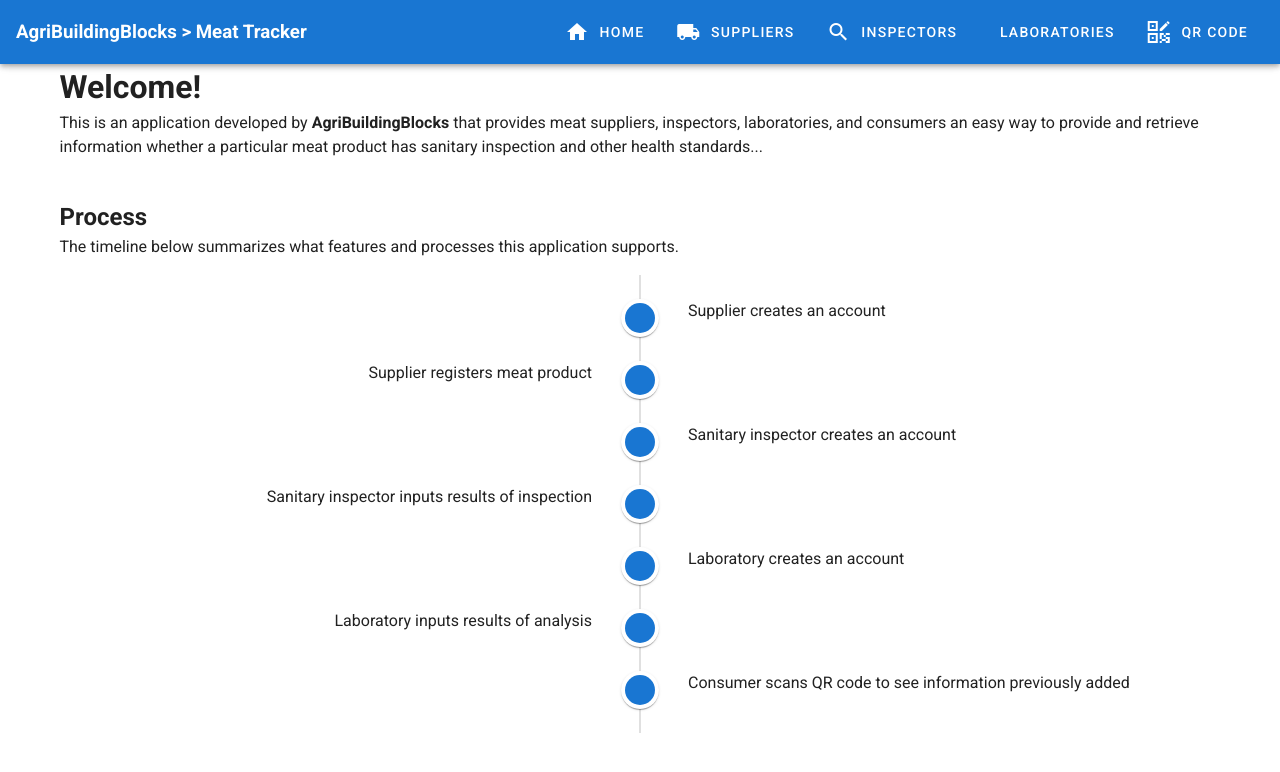
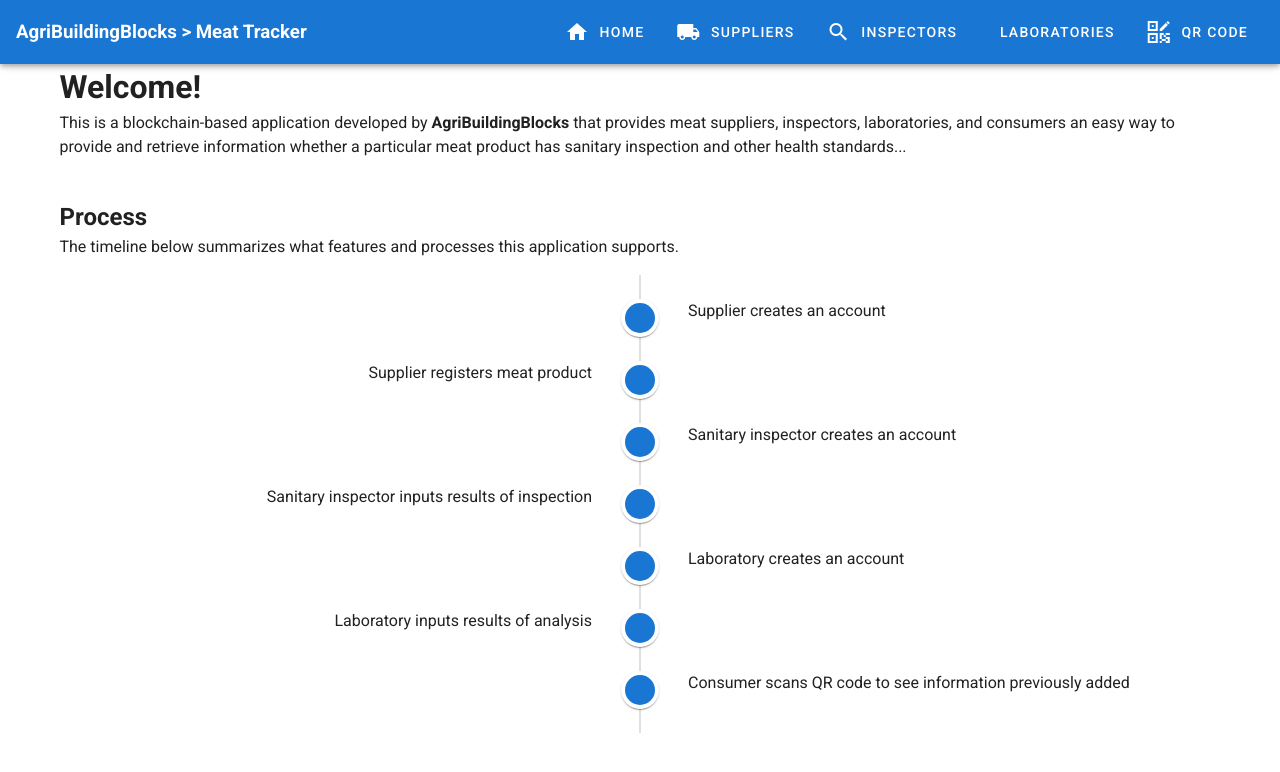
Before and after one commit to jacklagare/agribuildingblocks-saphr, a Vue app in the folder frontend/: page / in a window 1280 px wide. Shown: the top 772 px of the page. Built offline with nearby package versions, Linux system fonts and the light colour scheme.

Commit message:
Add blockchain-based term.

```diff
--- a/frontend/src/views/Home.vue
+++ b/frontend/src/views/Home.vue
@@ -4,7 +4,7 @@
   <div class="home">
        <br/>
       <h1>Welcome!</h1>
-      <p>This is an application developed by <b>AgriBuildingBlocks</b> that provides
+      <p>This is a blockchain-based application developed by <b>AgriBuildingBlocks</b> that provides
           meat suppliers, inspectors, laboratories, and consumers an easy way
           to provide and retrieve information whether a particular meat product has
           sanitary inspection and other health standards...</p>
```
